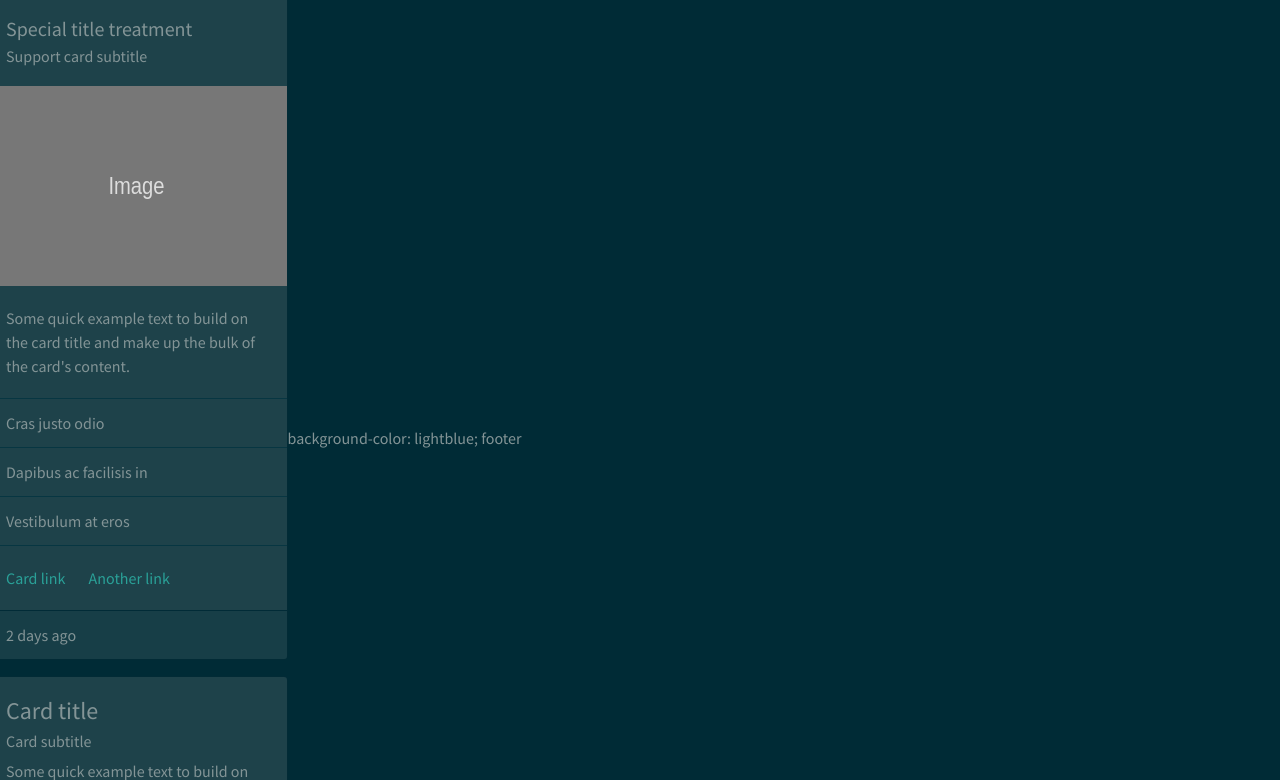
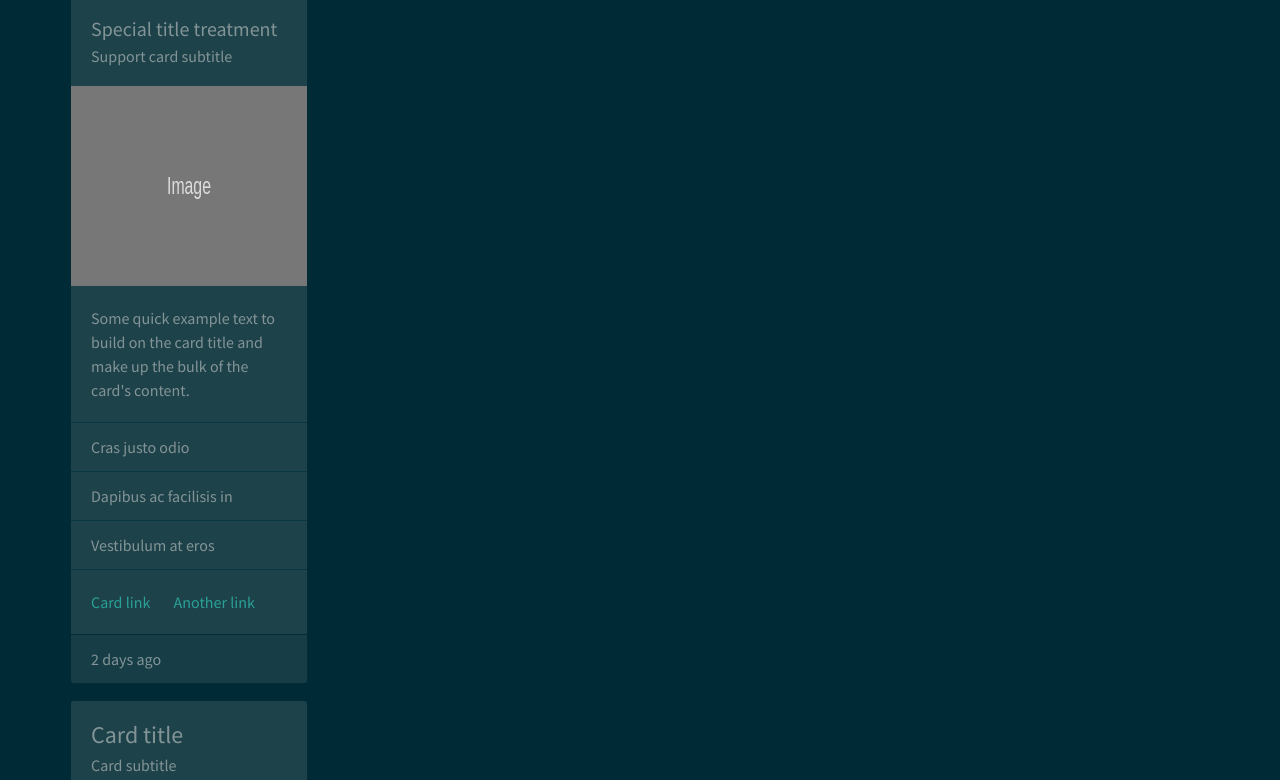
Before and after one commit to chukoy/iCOMPUTECAFE, a plain HTML site: page HOME.html in a window 1280 px wide. Shown: the part 143-923 px from the top of the page. Drawn offline with Linux system fonts and the light colour scheme.

Commit message:
DelaCruz updated Homepage

```diff
--- a/HOME.html
+++ b/HOME.html
@@ -5,6 +5,7 @@
 	<link rel="stylesheet" type="text/css" href="bootstrap.min.css">
 </head>
 <body>
+<div class="container">
 	<div class="row">
 		<div class="col-sm-12">
 			<nav class="navbar navbar-expand-lg navbar-dark bg-dark">
@@ -79,10 +80,8 @@
 	</div>
 		<div class="row">
 		<div class="col-sm-12">
-			background-color: lightblue;
 			footer
-
 	</div>
-
+</div>
 </body>
 </html>
```
Also changed, not shown: Notes.txt (renamed from Project Proposal.txt).
